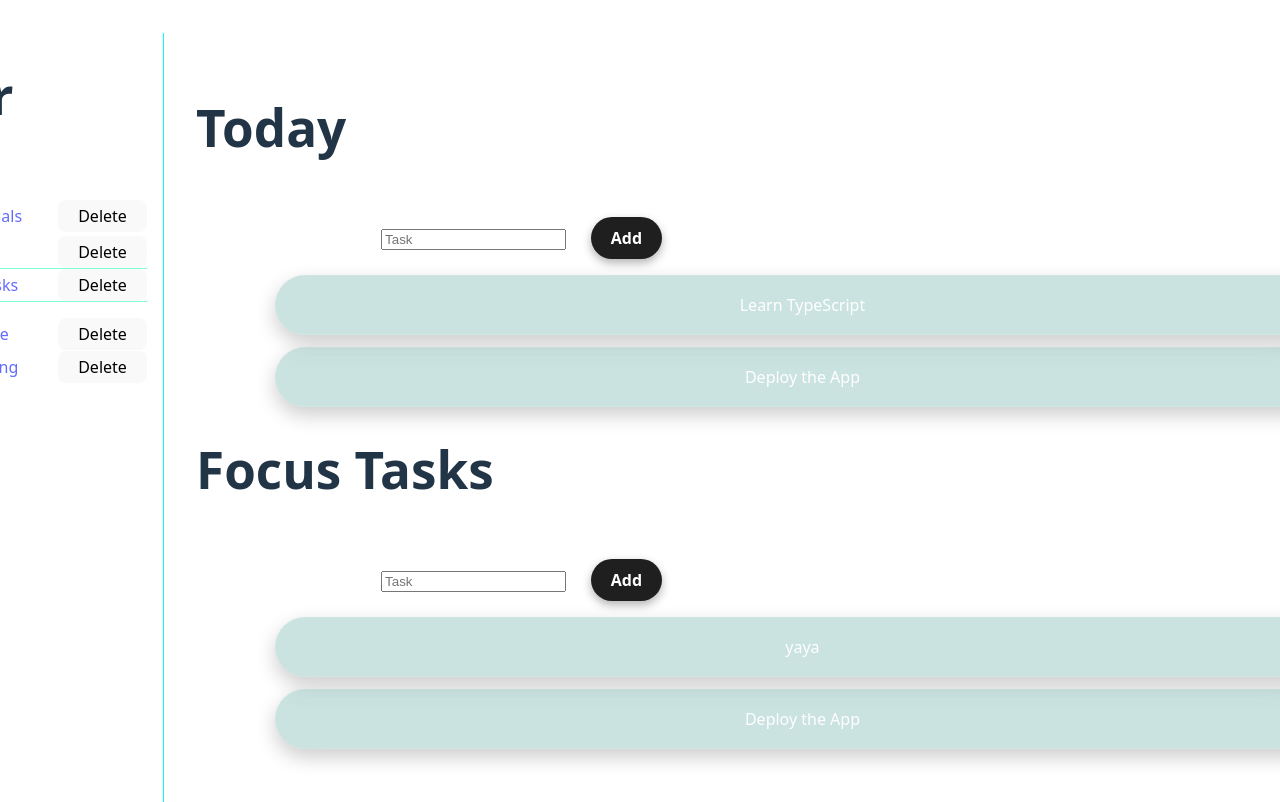
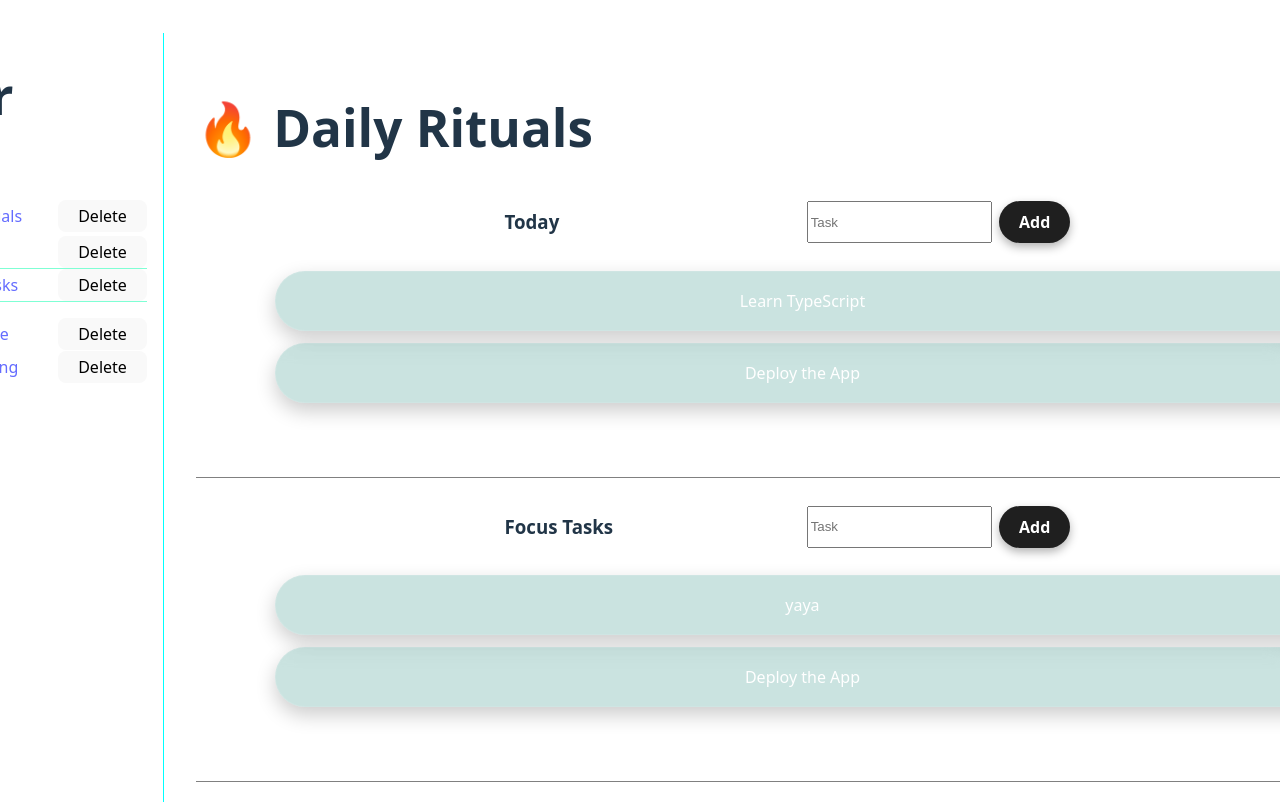
Before and after one commit to thomaswilliamscode/todo, a React (Vite) app: page /folder/1 in a window 1280 px wide. Shown: the top 802 px of the page. Built offline with nearby package versions, Linux system fonts and the light colour scheme.

Commit message:
feat: enhance AddTodoForm and FolderTodos components with improved styling and layout

```diff
--- a/src/components/AddTodoForm.tsx
+++ b/src/components/AddTodoForm.tsx
@@ -36,7 +36,11 @@ export default function AddToDoForm( {id, type}: Props ) {
   }
 
   return (
-    <form onSubmit={handleSubmit}>
+    <form
+      onSubmit={handleSubmit}
+      className='folder-add-todo-form'
+    >
+      <div className='form-input-and-add'>
         <input
           className='add-input'
           type='text'
@@ -50,6 +54,7 @@ export default function AddToDoForm( {id, type}: Props ) {
         >
           Add
         </button>
+      </div>
     </form>
   );
 }
--- a/src/components/FolderPage.tsx
+++ b/src/components/FolderPage.tsx
@@ -23,10 +23,11 @@ export default function FolderPage () {
       </div>
     );
   })
-
+  const title = folder[0].name
 
   return (
     <>
+      <h1>{title}</h1>
       {output}
 
     </>
--- a/src/components/FolderTodos.tsx
+++ b/src/components/FolderTodos.tsx
@@ -32,7 +32,6 @@ export default function FolderTodos({ data }: Props) {
     let { type, id, name, todos, folderId } = data;
 
     let newData = sidebarState.data.map( (objItem) => {
-      console.log('ObjItem ', objItem)
       if(objItem.id === id && objItem.name === name) {
         let todoArrayMap = objItem.todos.map( (insideTodoObj) => {
           if (todoObj.id === insideTodoObj.id) {
@@ -56,18 +55,11 @@ export default function FolderTodos({ data }: Props) {
 
     // set that to completed
 
-    console.log('sidebarData ', sidebarState.data)
-
-
-
-    console.log('TodoObj ', todoObj);
-    console.log('DataObj', data)
   }
 
   function displayTodos(data) {
     // console.log(data)
     let { type, id, name, todos, folderId } = data
-    console.log(todos)
     const display = todos.map((obj) => {
       if (!obj.completed) {
         return (
@@ -91,16 +83,15 @@ export default function FolderTodos({ data }: Props) {
 
   return (
     <div>
-      <h1 className='todo-title'>{data.name}</h1>
-
-      <div>
+      <div className='folder-name-and-add-container'>
+        <h3 className='folder-todo-title'>{data.name}</h3>
         <AddTodoForm
           id={id}
           type={type}
           key={key}
         />
       </div>
-      <ul>{displayTodos(data)}</ul>
+      <ul className='folder-ul'>{displayTodos(data)}</ul>
     </div>
   );
 }
--- a/src/index.css
+++ b/src/index.css
@@ -263,6 +263,34 @@ form{
   margin-top: 5%;
 }
 
+/* Folder page*/
+
+.folder-name-and-add-container{
+  display: flex;
+  justify-content: center;
+}
+
+.folder-todo-title{
+  display: flex;
+  flex-direction: row;
+  width: 20%;
+}
+
+.folder-add-todo-form{
+  width: 30%;
+  justify-content: center;
+  padding-top: 0%;
+  margin: auto 0;
+}
+
+.folder-ul{
+  border-bottom: 1px solid gray;
+  padding-bottom: 5%;
+}
+.form-input-and-add {
+  display: flex;
+}
+
 @media (prefers-color-scheme: light) {
   :root {
     color: #213547;
```
Lines whose indentation alone changed are shown as unchanged.
